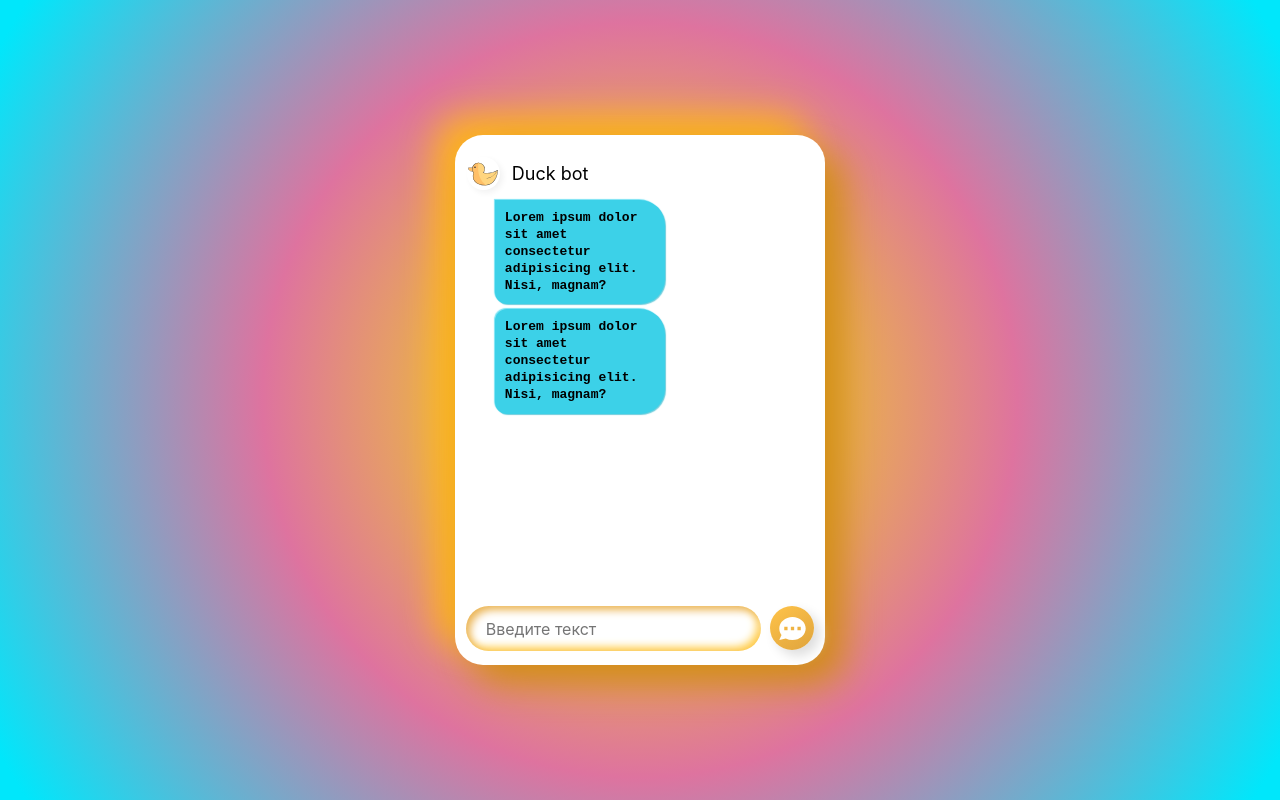
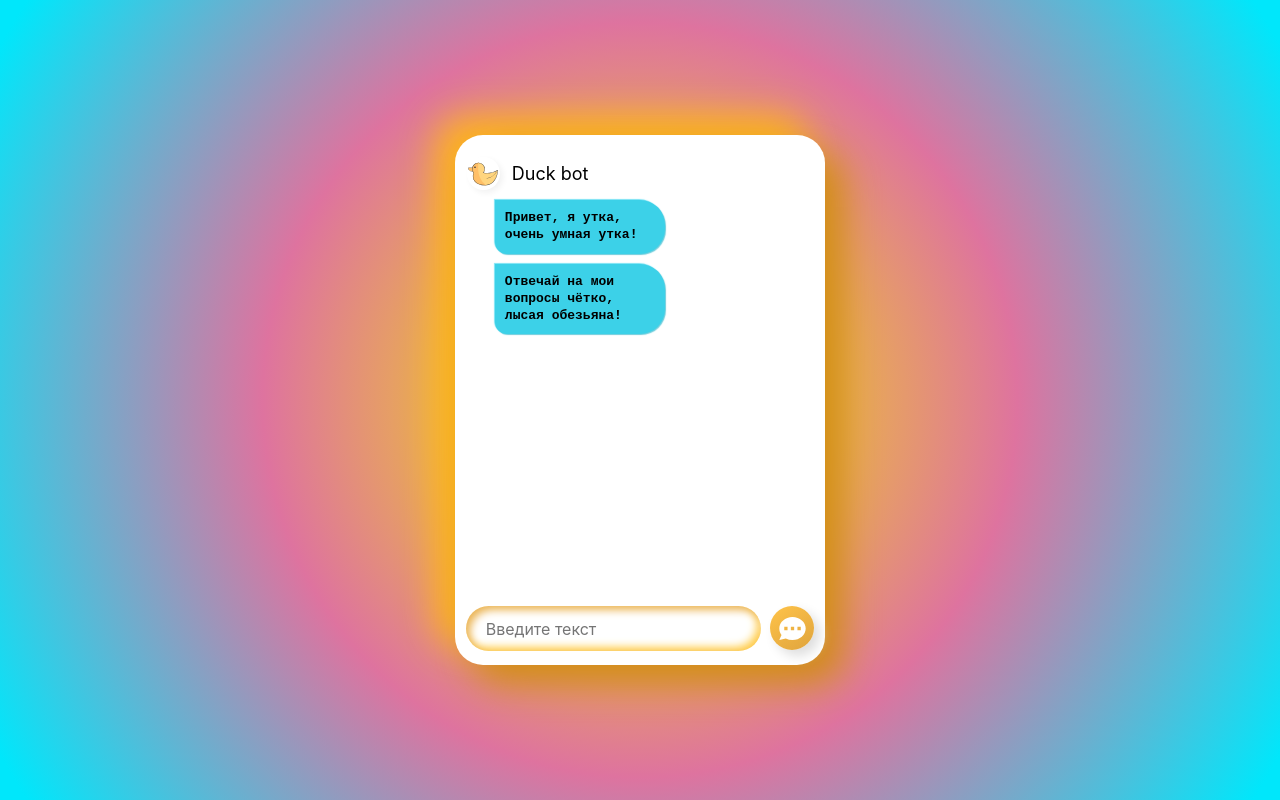
Before and after one commit to alex-sizow/optimalcity-chat, a Vue app: page / in a window 1280 px wide. Built offline with nearby package versions, Linux system fonts and the light colour scheme.

Commit message:
Layout message fix

```diff
--- a/src/components/Chat.vue
+++ b/src/components/Chat.vue
@@ -4,7 +4,18 @@ import { ref } from 'vue';
 import ChatInput from './ChatInput.vue';
 import ChatMessage from './ChatMessage.vue';
 
-const messages: any = ref([{ type: 'robot' }]);
+const messages: any = ref([
+	{
+		type: 'robot',
+		text: 'Привет, я утка, очень умная утка!',
+		first: true,
+	},
+	{
+		type: 'robot',
+		text: 'Отвечай на мои вопросы чётко, лысая обезьяна!',
+		first: false,
+	},
+]);
 
 const inputField = ref('');
 
--- a/src/components/ChatMessage.vue
+++ b/src/components/ChatMessage.vue
@@ -88,12 +88,7 @@ const props = defineProps({
 		</div>
 		<div class="bot-message__items">
 			<div style="--n: 53">
-				Lorem ipsum dolor sit amet consectetur adipisicing
-				elit. Nisi, magnam?
-			</div>
-			<div style="--n: 53">
-				Lorem ipsum dolor sit amet consectetur adipisicing
-				elit. Nisi, magnam?
+				{{ text }}
 			</div>
 		</div>
 	</div>
@@ -194,7 +189,7 @@ const props = defineProps({
 		align-items: center;
 		column-gap: 12px;
 		font-size: 18px;
-
+		margin-bottom: 10px;
 		&__icon {
 			width: 33px;
 			height: 33px;
@@ -212,7 +207,7 @@ const props = defineProps({
 		flex-direction: column;
 		gap: 5px;
 		animation: fadeIn 4s;
-		margin: 10px 0 0 28px;
+		margin: 0px 0 0 28px;
 		div {
 			font-family: monospace;
 			font-weight: 600;
```
